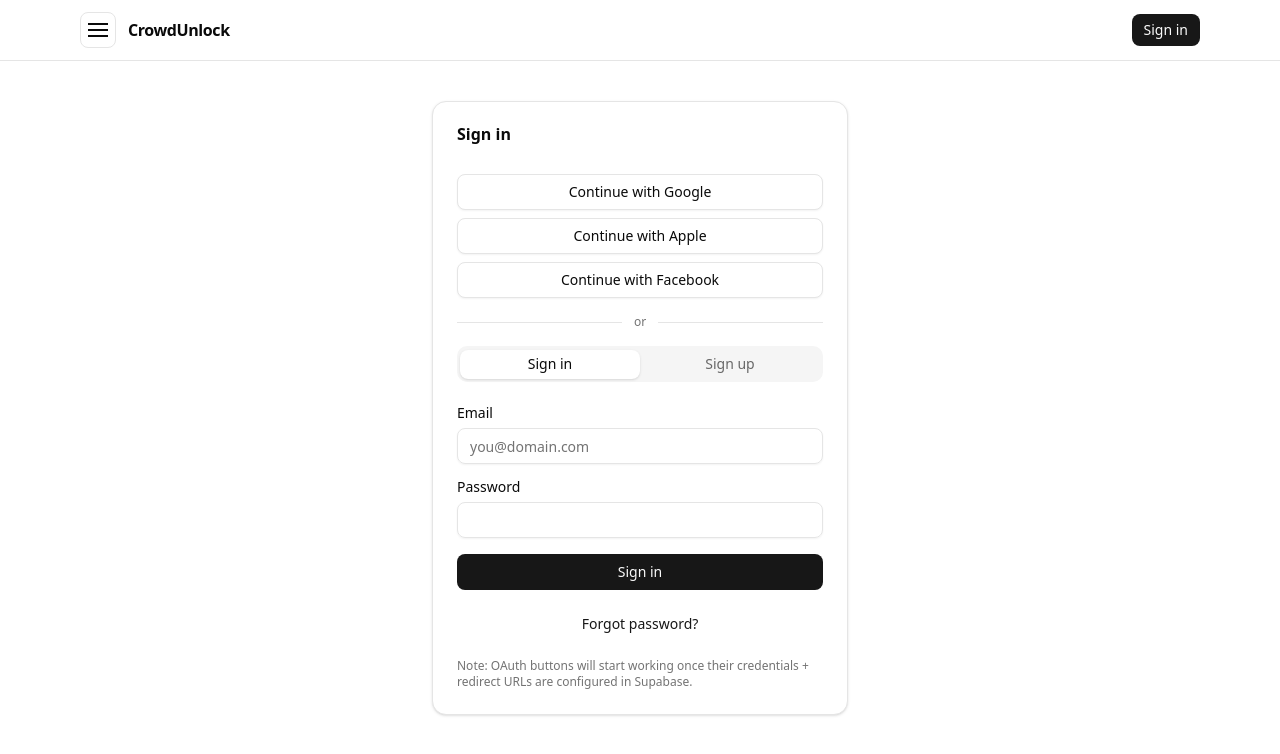
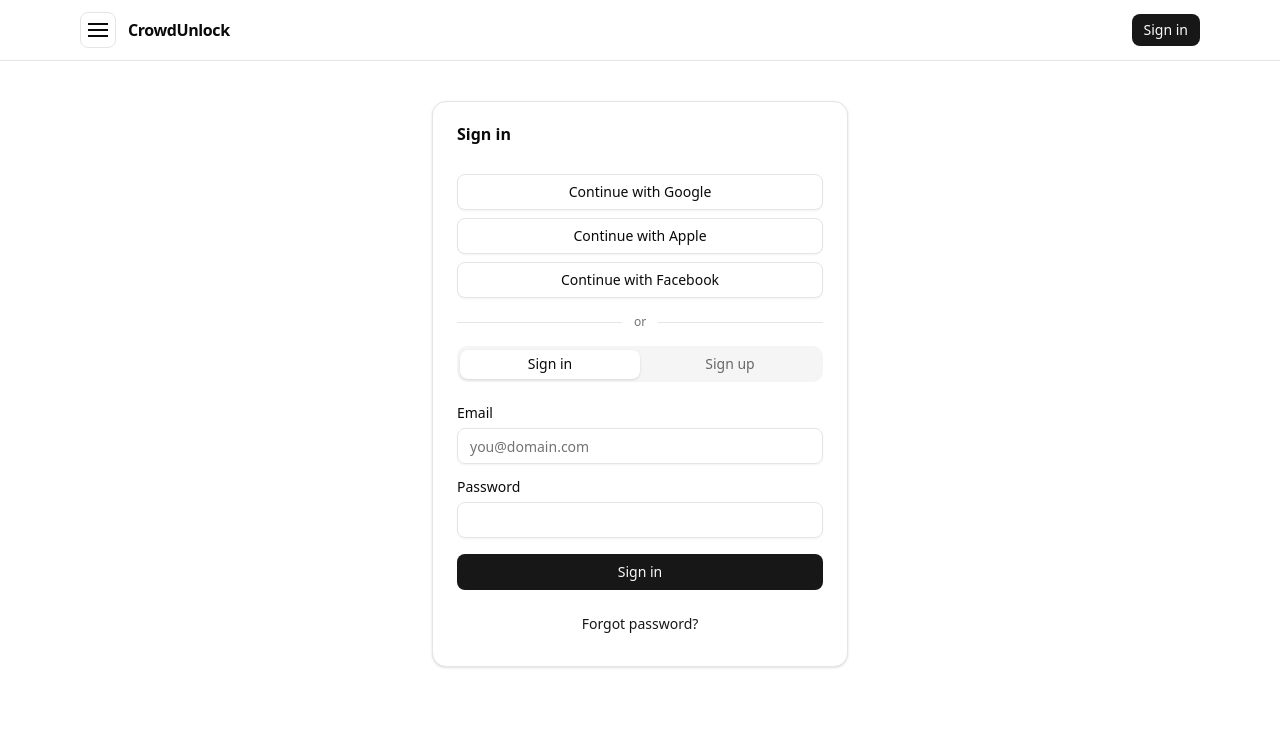
Before and after one commit to bgibson253/crowdunlock-mvp, a Next.js app: page /auth in a window 1280 px wide. Shown: the top 754 px of the page. Built offline with nearby package versions, Linux system fonts and the light colour scheme; no server answers.

Commit message:
Remove OAuth warning note from auth page

```diff
--- a/src/components/auth/auth-form.tsx
+++ b/src/components/auth/auth-form.tsx
@@ -287,10 +287,6 @@ export function AuthForm({ requireUsername }: { requireUsername?: boolean } = {}
           </Form>
         </TabsContent>
       </Tabs>
-
-      <p className="text-xs text-muted-foreground">
-        Note: OAuth buttons will start working once their credentials + redirect URLs are configured in Supabase.
-      </p>
     </div>
   );
 }
```
